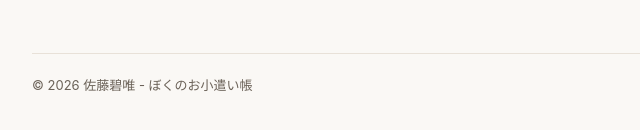
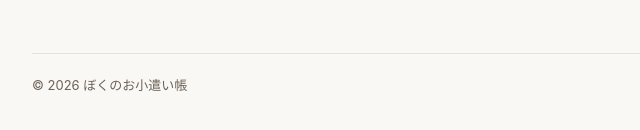
Before and after one commit to mykodusupport/mykodu-legal, a plain HTML site: page guide/settings.html in a window 1280 px wide. Shown: the part 1127-1257 px from the top of the page, 248-888 px from the left. Drawn offline with Linux system fonts and the light colour scheme.

Commit message:
フッターから名前を除去（guide/settings.html）

```diff
--- a/guide/settings.html
+++ b/guide/settings.html
@@ -35,7 +35,7 @@
     <p>設定画面の最下部から、プライバシーポリシー、利用規約、お問い合わせを確認できます。</p>
     <p><a href="../guide.html">使い方の一覧に戻る</a></p>
   </main>
-  <footer>&copy; 2026 佐藤碧唯 - ぼくのお小遣い帳</footer>
+  <footer>&copy; 2026 ぼくのお小遣い帳</footer>
 </div>
 </body>
 </html>
```
